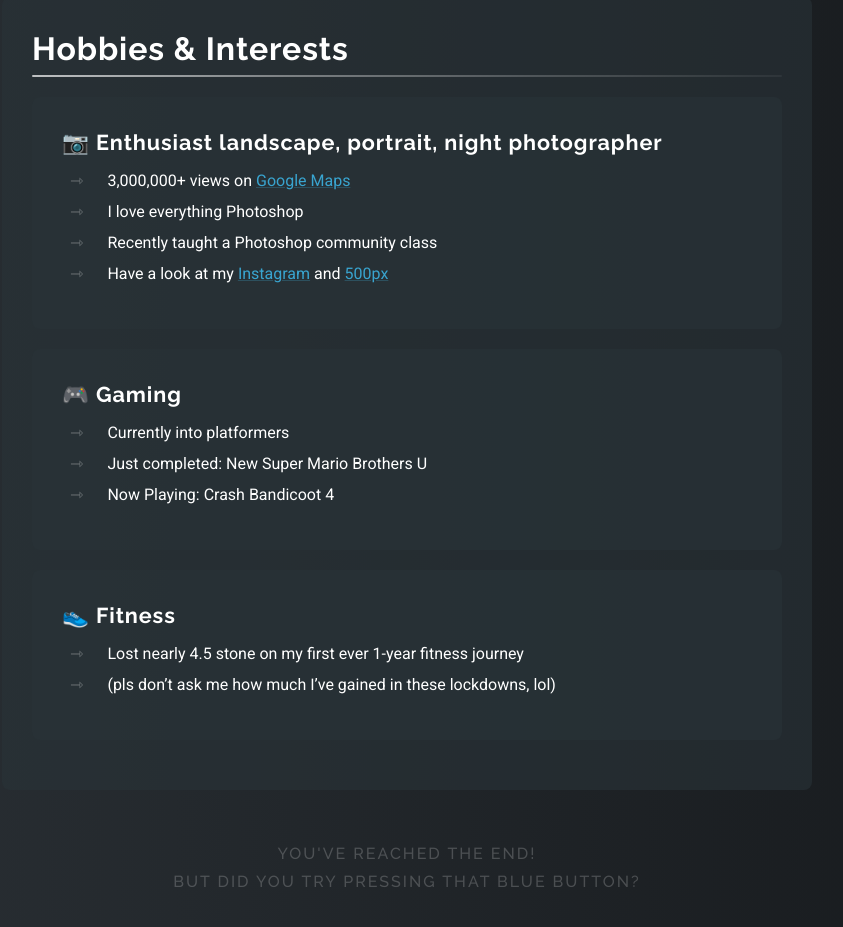
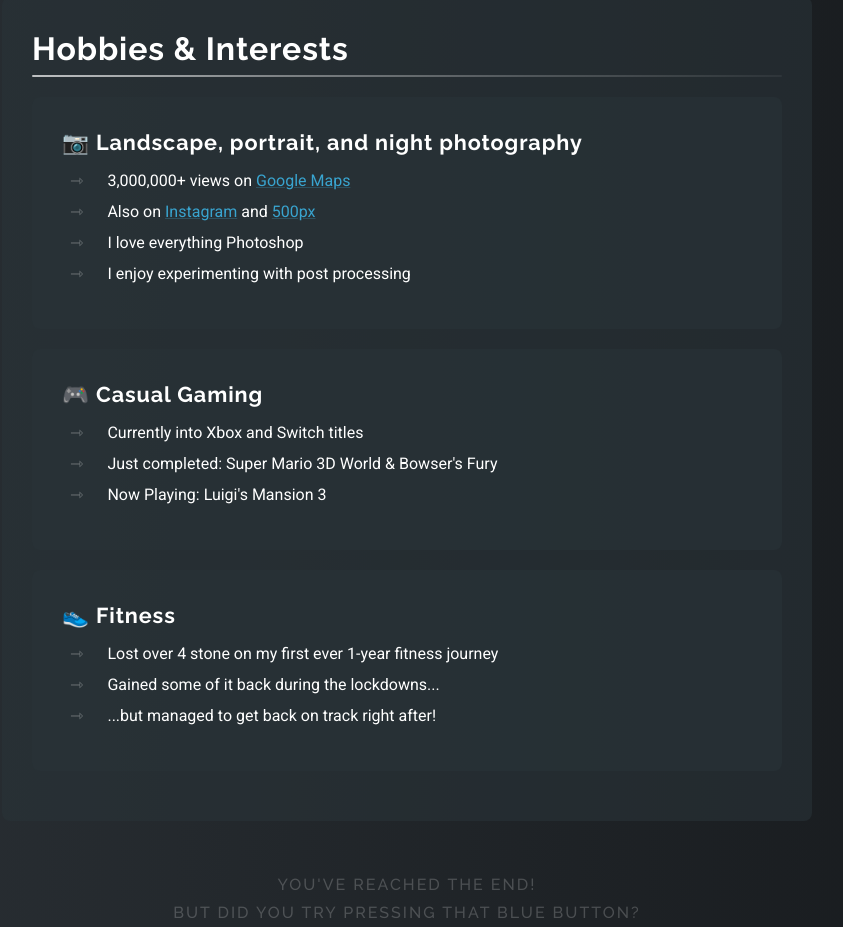
Before and after one commit to stefankudev/stefan_kudev_portfolio_website, a React (Create React App) app: page / in a window 1280 px wide. Shown: the part 2500-3427 px from the top of the page, without its empty margins (233-1076 px from the left). Built offline with nearby package versions, Linux system fonts and the light colour scheme.

Commit message:
update Hobbies 😁

```diff
--- a/src/sections/Hobbies/Hobbies.js
+++ b/src/sections/Hobbies/Hobbies.js
@@ -3,11 +3,12 @@ import Card from "../../components/Card/Card";
 
 // CSS
 import css from "./Hobbies.module.css";
+
 var cn = require("classnames");
 
 const MyHobbies = [
     {
-    name: "📷 Enthusiast landscape, portrait, night photographer",
+        name: "📷 Landscape, portrait, and night photography",
         content: [
             <>
                 3,000,000+ views on{" "}
@@ -19,10 +20,8 @@ const MyHobbies = [
                     Google Maps
                 </a>
             </>,
-      <>I love everything Photoshop</>,
-      <>Recently taught a Photoshop community class</>,
             <>
-        Have a look at my{" "}
+                Also on{" "}
                 <a
                     href="https://www.instagram.com/stefan_kudev/"
                     target="_blank"
@@ -39,39 +38,26 @@ const MyHobbies = [
                     500px
                 </a>
             </>,
+            <>I love everything Photoshop</>,
+            <>I enjoy experimenting with post processing</>,
         ],
     },
     {
-    name: "🎮 Gaming",
+        name: "🎮 Casual Gaming",
         content: [
-      <>Currently into platformers</>,
-      <>Just completed: New Super Mario Brothers U</>,
-      <>Now Playing: Crash Bandicoot 4</>,
+            <>Currently into Xbox and Switch titles</>,
+            <>Just completed: Super Mario 3D World & Bowser's Fury</>,
+            <>Now Playing: Luigi's Mansion 3</>,
         ],
     },
     {
         name: "👟 Fitness",
         content: [
-      <>Lost nearly 4.5 stone on my first ever 1-year fitness journey</>,
-      <>(pls don’t ask me how much I’ve gained in these lockdowns, lol)</>,
+            <>Lost over 4 stone on my first ever 1-year fitness journey</>,
+            <>Gained some of it back during the lockdowns...</>,
+            <>...but managed to get back on track right after!</>,
         ],
     },
-  // {
-  //   name: "🧩 Other Fun Stuff",
-  //   content: [
-  //     <>
-  //       I made a rap about the fetch() API with some of my friends from School
-  //       of Code
-  //     </>,
-  //     <a
-  //       href="https://soundcloud.com/stefankudev/its-fetch"
-  //       target="_blank"
-  //       rel="noreferrer"
-  //     >
-  //       Listen to it here!
-  //     </a>,
-  //   ],
-  // },
 ];
 
 export default function Hobbies() {
```
Lines whose indentation alone changed are shown as unchanged.
